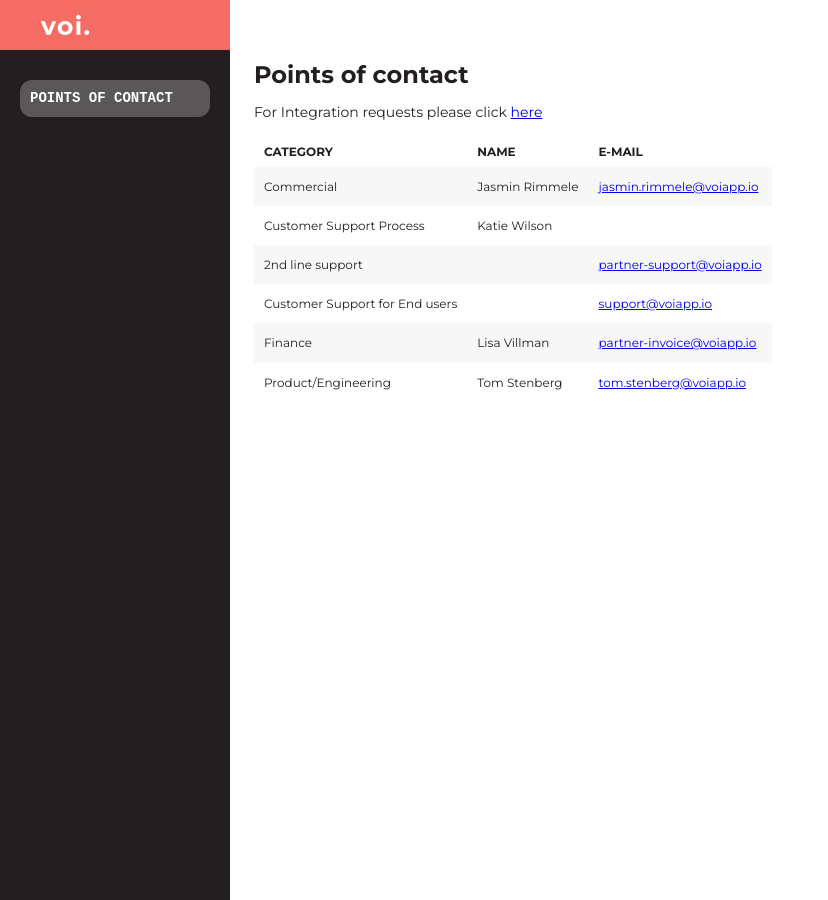
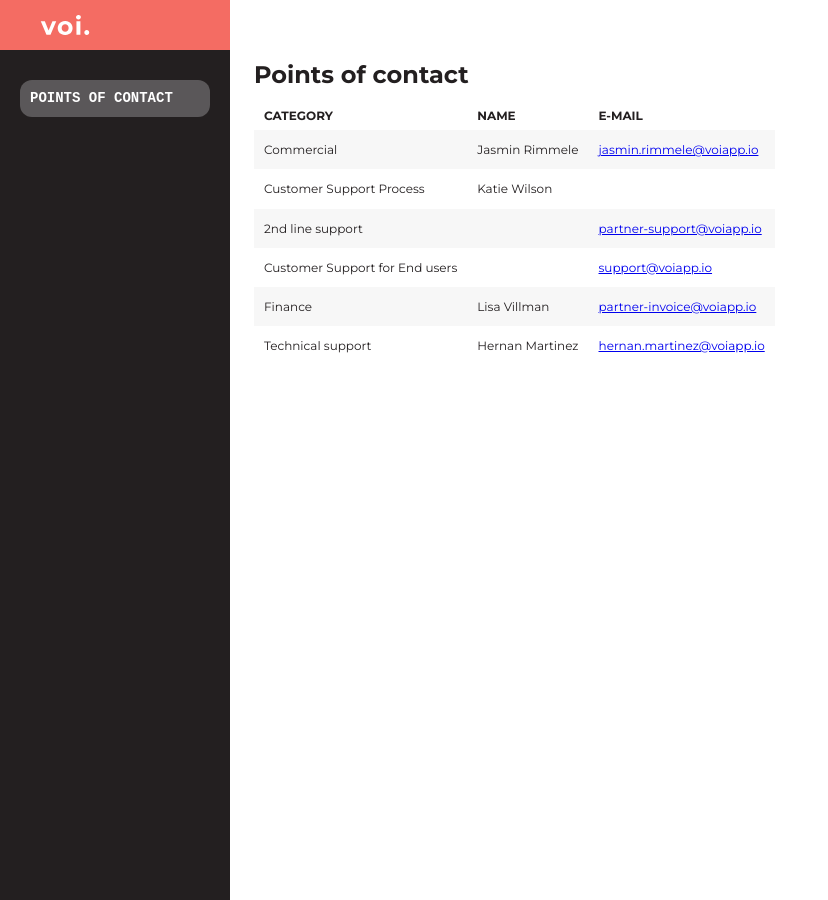
Before and after one commit to voi-api/voi-api.github.io, a Jekyll site: the page built from poc.md, in a window 1280 px wide and 900 px high. Shown: the whole window, without its empty margins (0-828 px from the left). Built offline with Jekyll 4.4.1, drawn with Linux system fonts in a browser that asks for light colours; some web fonts are replaced.

Commit message:
Update poc.md

```diff
--- a/poc.md
+++ b/poc.md
@@ -8,7 +8,6 @@ description: Who to contact about what.
 
 # Points of contact
 
-For Integration requests please click [here](https://voidev.atlassian.net/servicedesk/customer/portal/16/group/72)
 
 | Category                       | Name              | E-mail                                                        |
 | ------------------------------ | ----------------- | ------------------------------------------------------------- |
@@ -17,4 +16,4 @@ For Integration requests please click [here](https://voidev.atlassian.net/servic
 | 2nd line support               |                   | [partner-support@voiapp.io](mailto:partner-support@voiapp.io) |
 | Customer Support for End users |                   | [support@voiapp.io](mailto:support@voiapp.io)                 |
 | Finance                        | Lisa Villman      | [partner-invoice@voiapp.io](mailto:partner-invoice@voiapp.io) |
-| Product/Engineering            | Tom Stenberg      | [tom.stenberg@voiapp.io](mailto:tom.stenberg@voiapp.io)       |
+| Technical support              | Hernan Martinez   | [hernan.martinez@voiapp.io](mailto:hernan.martinez@voiapp.io)       |
```
